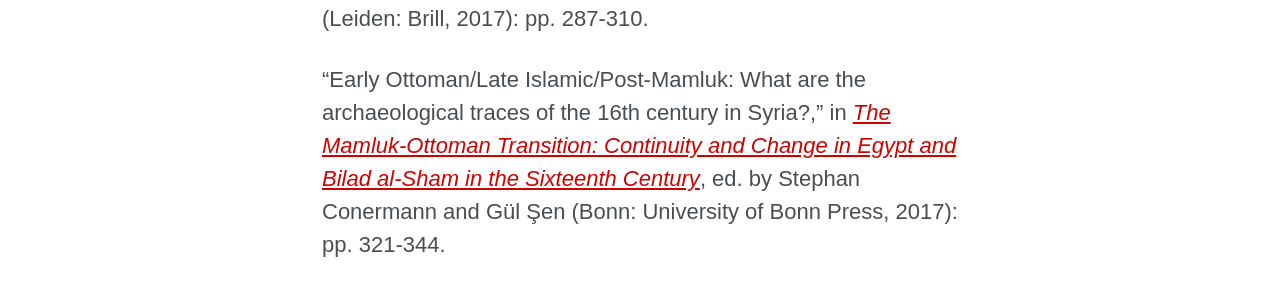
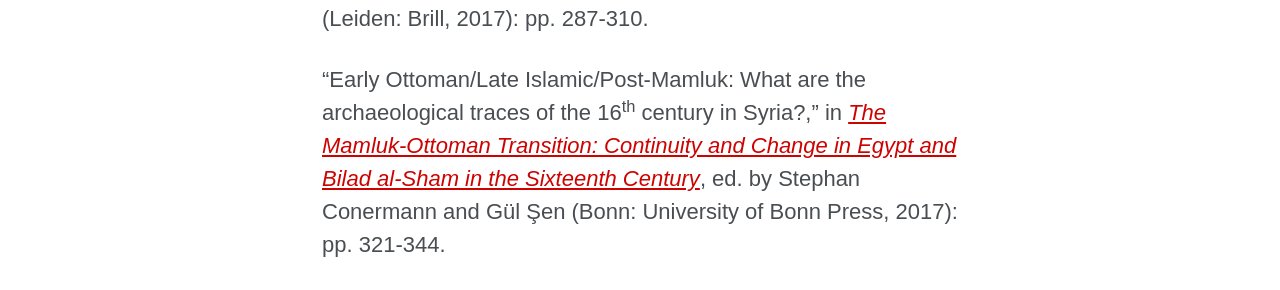
Before and after one commit to mhshaaban/egylandscapeproject.github.io, a Jekyll site: the page built from _members/BethanyWalker.md, in a window 1280 px wide and 900 px high. Shown: the part 469-759 px from the top of the window. Built offline with Jekyll 4.4.1, drawn with Linux system fonts in a browser that asks for light colours; cached includes are drawn as plain includes; nearby versions of some CDN libraries; some web fonts are replaced.

Commit message:
Update BethanyWalker.md

```diff
--- a/_members/BethanyWalker.md
+++ b/_members/BethanyWalker.md
@@ -15,4 +15,4 @@
 
 "The Struggle Over Water: Evaluating the 'Water Culture' of Syrian Peasants under Mamluk Rule," in [*Developing Perspectives in Mamluk History*](https://brill.com/view/title/34463), ed. by Yuval Ben-Bassat (Leiden: Brill, 2017): pp. 287-310.
 
-"Early Ottoman/Late Islamic/Post-Mamluk: What are the archaeological traces of the 16th century in Syria?," in [*The Mamluk-Ottoman Transition: Continuity and Change in Egypt and Bilad al-Sham in the Sixteenth Century*](https://www.vandenhoeck-ruprecht-verlage.com/en/the_mamluk_ottoman_transition/t-211/1087084/), ed. by Stephan Conermann and Gül Şen (Bonn: University of Bonn Press, 2017): pp. 321-344.
+"Early Ottoman/Late Islamic/Post-Mamluk: What are the archaeological traces of the 16<sup>th</sup> century in Syria?," in [*The Mamluk-Ottoman Transition: Continuity and Change in Egypt and Bilad al-Sham in the Sixteenth Century*](https://www.vandenhoeck-ruprecht-verlage.com/en/the_mamluk_ottoman_transition/t-211/1087084/), ed. by Stephan Conermann and Gül Şen (Bonn: University of Bonn Press, 2017): pp. 321-344.
```
